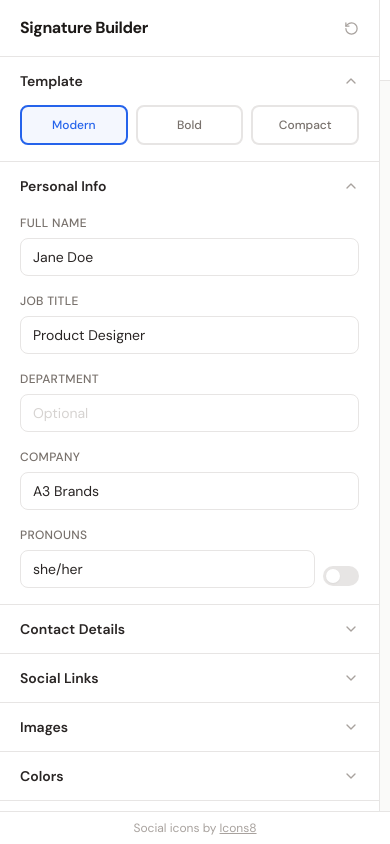
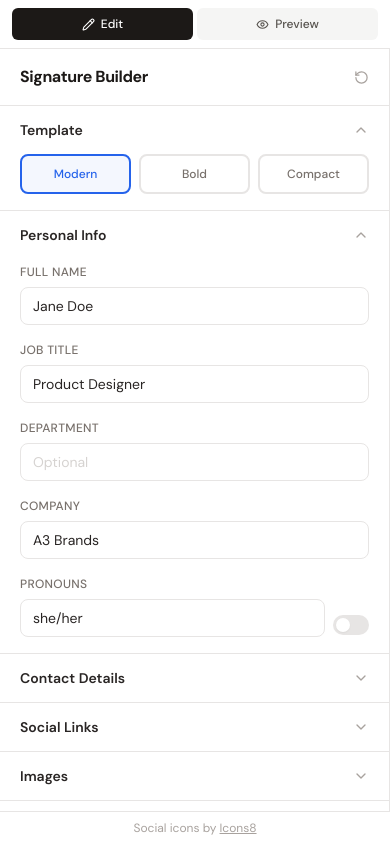
Before and after one commit to marc3ee/email-signature-builder, a Next.js app: page / in a window 390 px wide. Built offline with nearby package versions, Linux system fonts and the light colour scheme.

Commit message:
added mobile responsiveness

```diff
--- a/app/page.tsx
+++ b/app/page.tsx
@@ -1,19 +1,57 @@
 "use client";
 
+import { useState } from "react";
 import EditorSidebar from "@/components/Editor";
 import PreviewPane from "@/components/Preview";
+import { Pencil, Eye } from "lucide-react";
 
 export default function Home() {
+  const [mobileView, setMobileView] = useState<"editor" | "preview">("editor");
+
   return (
     <div className="flex h-screen flex-col">
+      {/* Mobile tab switcher */}
+      <div className="md:hidden flex items-center gap-1 px-3 py-2 border-b border-surface-200 bg-white">
+        <button
+          onClick={() => setMobileView("editor")}
+          className={`flex-1 flex items-center justify-center gap-1.5 px-3 py-2 rounded-md text-xs font-medium transition-all ${
+            mobileView === "editor"
+              ? "bg-surface-900 text-white"
+              : "bg-surface-100 text-surface-600"
+          }`}
+        >
+          <Pencil size={13} />
+          Edit
+        </button>
+        <button
+          onClick={() => setMobileView("preview")}
+          className={`flex-1 flex items-center justify-center gap-1.5 px-3 py-2 rounded-md text-xs font-medium transition-all ${
+            mobileView === "preview"
+              ? "bg-surface-900 text-white"
+              : "bg-surface-100 text-surface-600"
+          }`}
+        >
+          <Eye size={13} />
+          Preview
+        </button>
+      </div>
+
       <div className="flex flex-1 min-h-0">
         {/* Editor sidebar */}
-        <div className="w-[380px] shrink-0 h-full">
+        <div
+          className={`w-full md:w-[380px] md:shrink-0 h-full md:block ${
+            mobileView === "editor" ? "block" : "hidden"
+          }`}
+        >
           <EditorSidebar />
         </div>
 
         {/* Preview */}
-        <div className="flex-1 h-full">
+        <div
+          className={`flex-1 min-w-0 h-full md:block ${
+            mobileView === "preview" ? "block" : "hidden"
+          }`}
+        >
           <PreviewPane />
         </div>
       </div>
--- a/components/Preview/index.tsx
+++ b/components/Preview/index.tsx
@@ -28,11 +28,11 @@ export default function PreviewPane() {
   return (
     <div className="flex flex-col h-full">
       {/* Toolbar */}
-      <div className="flex items-center justify-between px-5 py-3 border-b border-surface-200 bg-white">
-        <div className="flex items-center gap-1 bg-surface-100 rounded-lg p-0.5">
+      <div className="flex items-center justify-between gap-2 px-3 sm:px-5 py-3 border-b border-surface-200 bg-white">
+        <div className="flex items-center gap-1 bg-surface-100 rounded-lg p-0.5 min-w-0">
           <button
             onClick={() => setView("preview")}
-            className={`flex items-center gap-1.5 px-3 py-1.5 rounded-md text-xs font-medium transition-all ${
+            className={`flex items-center gap-1.5 px-2.5 sm:px-3 py-1.5 rounded-md text-xs font-medium transition-all ${
               view === "preview"
                 ? "bg-white text-surface-800 shadow-sm"
                 : "text-surface-500 hover:text-surface-700"
@@ -43,37 +43,39 @@ export default function PreviewPane() {
           </button>
           <button
             onClick={() => setView("html")}
-            className={`flex items-center gap-1.5 px-3 py-1.5 rounded-md text-xs font-medium transition-all ${
+            className={`flex items-center gap-1.5 px-2.5 sm:px-3 py-1.5 rounded-md text-xs font-medium transition-all ${
               view === "html"
                 ? "bg-white text-surface-800 shadow-sm"
                 : "text-surface-500 hover:text-surface-700"
             }`}
           >
             <Code size={13} />
-            Source code
+            <span className="hidden sm:inline">Source code</span>
+            <span className="inline sm:hidden">Source</span>
           </button>
         </div>
         <button
           onClick={handleCopy}
-          className={`flex items-center gap-2 px-4 py-2 rounded-lg text-sm font-medium transition-all ${
+          className={`flex items-center gap-2 px-3 sm:px-4 py-2 rounded-lg text-sm font-medium transition-all shrink-0 ${
             copied
               ? "bg-emerald-500 text-white"
               : "bg-surface-900 text-white hover:bg-surface-800"
           }`}
         >
           {copied ? <Check size={14} /> : <Copy size={14} />}
-          {copied ? "Copied!" : "Copy Signature"}
+          <span className="hidden sm:inline">{copied ? "Copied!" : "Copy Signature"}</span>
+          <span className="inline sm:hidden">{copied ? "Copied" : "Copy"}</span>
         </button>
       </div>
 
       {/* Content */}
-      <div className="flex-1 overflow-auto bg-surface-50 p-6">
+      <div className="flex-1 overflow-auto bg-surface-50 p-3 sm:p-6">
         {view === "preview" ? (
           /* Mock email compose frame */
           <div className="max-w-2xl mx-auto">
             <div className="bg-white rounded-xl shadow-sm border border-surface-200 overflow-hidden">
               {/* Fake email header */}
-              <div className="px-5 py-3 border-b border-surface-100 space-y-2">
+              <div className="px-4 sm:px-5 py-3 border-b border-surface-100 space-y-2">
                 <div className="flex items-center gap-3">
                   <span className="text-xs text-surface-400 w-10">To</span>
                   <div className="flex-1 h-5 bg-surface-50 rounded" />
@@ -85,7 +87,7 @@ export default function PreviewPane() {
               </div>
 
               {/* Email body area */}
-              <div className="px-5 py-4">
+              <div className="px-4 sm:px-5 py-4">
                 <div className="space-y-1 mb-6">
                   <div className="h-3 bg-surface-50 rounded w-3/4" />
                   <div className="h-3 bg-surface-50 rounded w-full" />
@@ -94,14 +96,14 @@ export default function PreviewPane() {
                 </div>
 
                 {/* Signature */}
-                <div className="pt-4 border-t border-surface-100">
+                <div className="pt-4 border-t border-surface-100 overflow-x-auto">
                   <div dangerouslySetInnerHTML={{ __html: html }} />
                 </div>
               </div>
             </div>
 
             {/* Paste instructions */}
-            <div className="mt-4 text-center">
+            <div className="mt-4 text-center px-2">
               <p className="text-xs text-surface-400">
                 Click <strong>Copy Signature</strong> → Gmail Settings → Signature → Paste → Save Changes.
               </p>
@@ -110,8 +112,8 @@ export default function PreviewPane() {
         ) : (
           /* HTML source view */
           <div className="max-w-2xl mx-auto">
-             <p className="text-xs text-surface-400 mb-3 text-center">For developer use only. To add your signature to Gmail, use the <strong>Copy Signature</strong> button on the top right.</p>
-            <pre className="bg-surface-900 text-surface-100 rounded-xl p-5 text-xs leading-relaxed overflow-x-auto whitespace-pre-wrap break-all font-mono">
+             <p className="text-xs text-surface-400 mb-3 text-center px-2">For developer use only. To add your signature to Gmail, use the <strong>Copy Signature</strong> button on the top right.</p>
+            <pre className="bg-surface-900 text-surface-100 rounded-xl p-4 sm:p-5 text-xs leading-relaxed overflow-x-auto whitespace-pre-wrap break-all font-mono">
               {html}
             </pre>
           </div>
```
